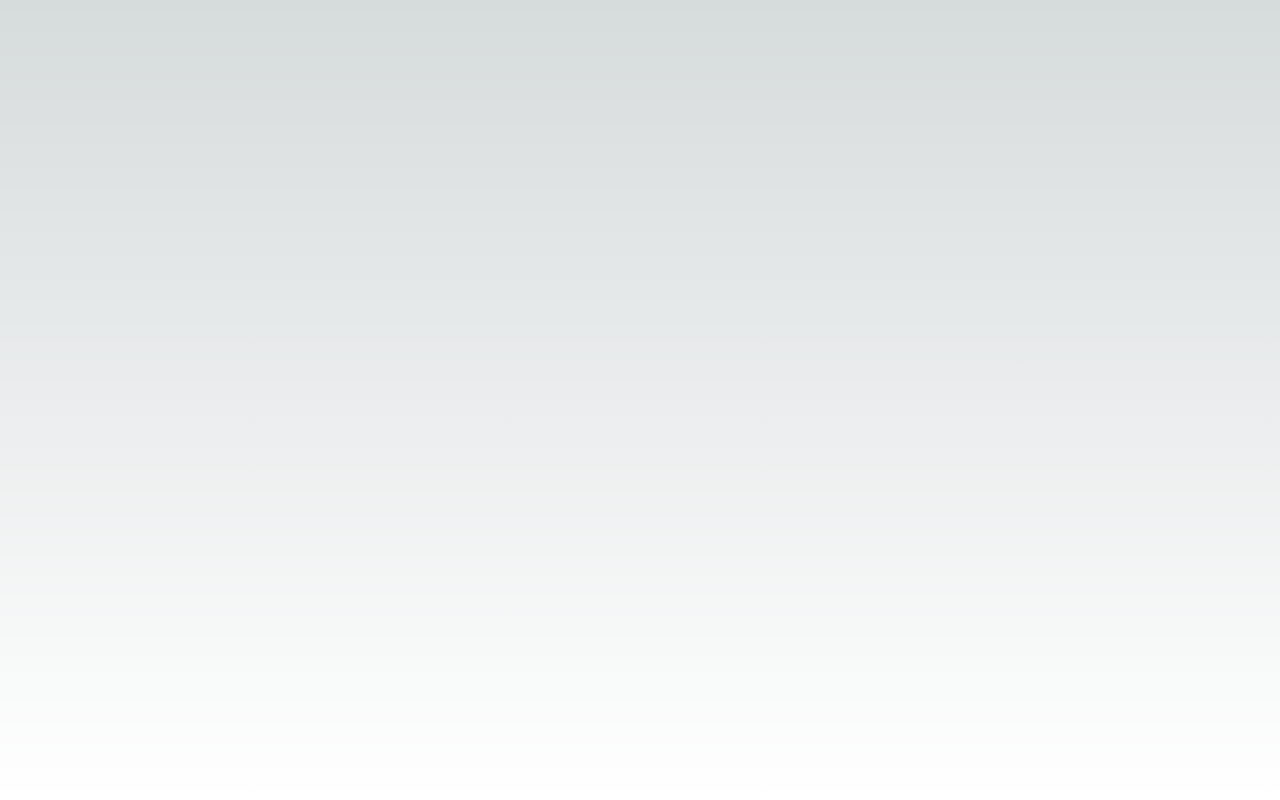
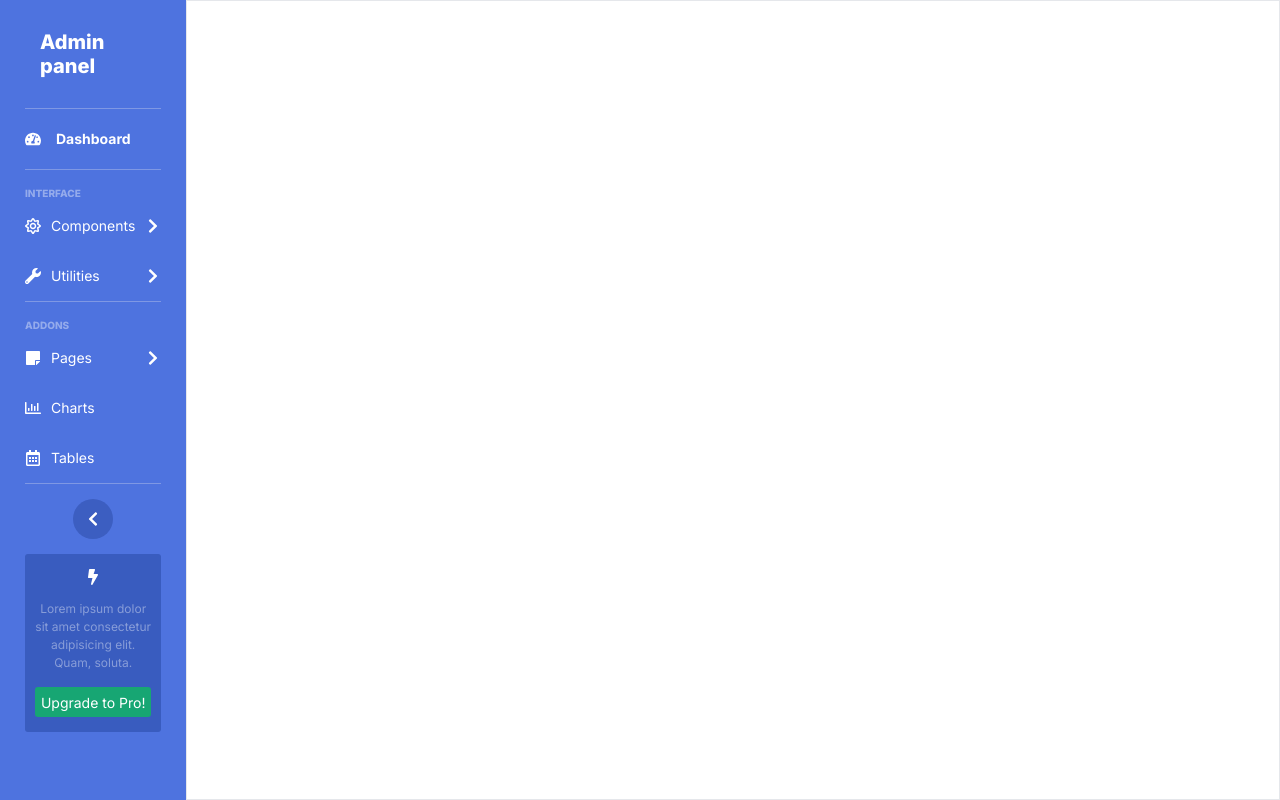
Before and after one commit to JanithNanayakkaraSE0612/Internship_Assignment_Data_Intimate_PVT_Ltd, a Next.js app in the folder my-app/: page / in a window 1280 px wide. Built offline with nearby package versions, Linux system fonts and the light colour scheme.

Commit message:
Slide Bar Component design

```diff
--- a/my-app/src/app/globals.css
+++ b/my-app/src/app/globals.css
@@ -1,33 +1,3 @@
 @tailwind base;
 @tailwind components;
 @tailwind utilities;
-
-:root {
-  --foreground-rgb: 0, 0, 0;
-  --background-start-rgb: 214, 219, 220;
-  --background-end-rgb: 255, 255, 255;
-}
-
-@media (prefers-color-scheme: dark) {
-  :root {
-    --foreground-rgb: 255, 255, 255;
-    --background-start-rgb: 0, 0, 0;
-    --background-end-rgb: 0, 0, 0;
-  }
-}
-
-body {
-  color: rgb(var(--foreground-rgb));
-  background: linear-gradient(
-      to bottom,
-      transparent,
-      rgb(var(--background-end-rgb))
-    )
-    rgb(var(--background-start-rgb));
-}
-
-@layer utilities {
-  .text-balance {
-    text-wrap: balance;
-  }
-}
--- a/my-app/src/app/layout.tsx
+++ b/my-app/src/app/layout.tsx
@@ -5,7 +5,7 @@ import "./globals.css";
 const inter = Inter({ subsets: ["latin"] });
 
 export const metadata: Metadata = {
-  title: "Create Next App",
+  title: "Dashboard",
   description: "Generated by create next app",
 };
 
--- a/my-app/src/app/page.tsx
+++ b/my-app/src/app/page.tsx
@@ -1,9 +1,21 @@
-import Image from "next/image";
+import SlideBar from "../components/SlideBar"
 
 export default function Home() {
   return (
-    <main className="flex min-h-screen flex-col items-center justify-between p-24">
+    <div className="">
+    <div className="flex overflow-scroll ">
+      <div className="basis-[12%] h-[100vh]">
+        <SlideBar />
+      </div>
+      <div className="basis-[88%] border overflow-scroll h-[100vh]">
+        {/* <Dashboardview /> */}
+        <div>
+          {/* <Outlet></Outlet> */}
+        </div>
+      </div>
 
-    </main>
+
+    </div>
+  </div>
   );
 }
--- /dev/null
+++ b/my-app/src/components/SlideBar.tsx
@@ -0,0 +1,61 @@
+import React from 'react'
+import { FaTachometerAlt, FaRegSun, FaWrench, FaStickyNote, FaRegChartBar, FaRegCalendarAlt, FaChevronRight, FaChevronLeft, FaBolt } from "react-icons/fa"
+
+const Sidebar = () => {
+    return (
+        <div className='bg-[#4E73DF] px-[25px] h-screen'>
+            <div className='px-[15px] py-[30px] flex items-center justify-center border-b-[1px] border-[#EDEDED]/[0.3]'>
+                <h1 className='text-white text-[20px] leading-[24px] font-extrabold cursor-pointer'>Admin panel</h1>
+            </div>
+            <div className='flex items-center gap-[15px] py-[20px] border-b-[1px] border-[#EDEDED]/[0.3] cursor-pointer'>
+                <FaTachometerAlt color='white' />
+                <p className='text-[14px] leading-[20px] font-bold text-white'>Dashboard</p>
+            </div>
+            <div className='pt-[15px] border-b-[1px] border-[#EDEDED]/[0.3]'>
+                <p className='text-[10px] font-extrabold leading-[16px] text-white/[0.4]'> INTERFACE</p>
+                <div className='flex items-center justify-between gap-[10px] py-[15px] cursor-pointer'>
+                    <div className='flex items-center gap-[10px]'>
+                        <FaRegSun color='white' /> <p className='text-[14px] leading-[20px] font-normal text-white'>Components</p>
+                    </div>
+                    <FaChevronRight color='white' />
+                </div>
+                <div className='flex items-center justify-between gap-[10px] py-[15px] cursor-pointer'>
+                    <div className='flex items-center gap-[10px]'>
+                        <FaWrench color='white' /> <p className='text-[14px] leading-[20px] font-normal text-white'>Utilities</p>
+                    </div>
+                    <FaChevronRight color='white' />
+                </div>
+            </div>
+            <div className='pt-[15px] border-b-[1px] border-[#EDEDED]/[0.3]'>
+                <p className='text-[10px] font-extrabold leading-[16px] text-white/[0.4]'> ADDONS</p>
+                <div className='flex items-center justify-between gap-[10px] py-[15px] cursor-pointer'>
+                    <div className='flex items-center gap-[10px]'>
+                        <FaStickyNote color='white' /> <p className='text-[14px] leading-[20px] font-normal text-white'>Pages</p>
+                    </div>
+                    <FaChevronRight color='white' />
+                </div>
+                <div className='flex items-center gap-[10px] py-[15px]  cursor-pointer'>
+                    <FaRegChartBar color='white' /> <p className='text-[14px] leading-[20px] font-normal text-white'>Charts</p>
+                </div>
+                <div className='flex items-center gap-[10px] py-[15px] cursor-pointer'>
+                    <FaRegCalendarAlt color='white' /> <p className='text-[14px] leading-[20px] font-normal text-white'>Tables</p>
+                </div>
+            </div>
+            <div className='pt-[15px]'>
+                <div className='flex items-center justify-center'>
+                    <div className='h-[40px] w-[40px] bg-[#3C5EC1] rounded-full flex items-center justify-center cursor-pointer'>
+                        <FaChevronLeft color='white' />
+                    </div>
+                </div>
+            </div>
+            <div className='bg-[#395CBF] mt-[15px] flex items-center justify-center flex-col py-[15px] px-[10px] gap-[15px] rounded-[3px]'>
+                <FaBolt color='white' />
+                <p className='text-[12px] leading-[18px] font-normal text-white/[0.4] text-center'>Lorem ipsum dolor sit amet consectetur adipisicing elit. Quam, soluta.</p>
+                <button className='bg-[#17A673] text-white flex items-center justify-center h-[30px] w-full rounded-[3px] text-[14px] leading-[21px] font-normal'>Upgrade to Pro!</button>
+
+            </div>
+        </div>
+    )
+}
+
+export default Sidebar;
```
Also changed, not shown: my-app/package.json (+4 -3 lines), 1 other file (tests, documents, lock files or other folders).
